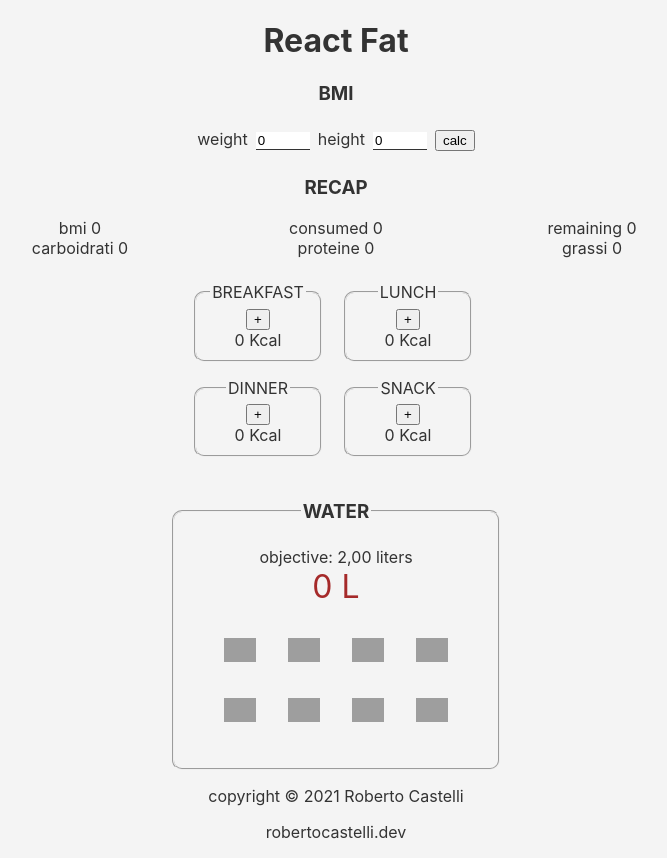
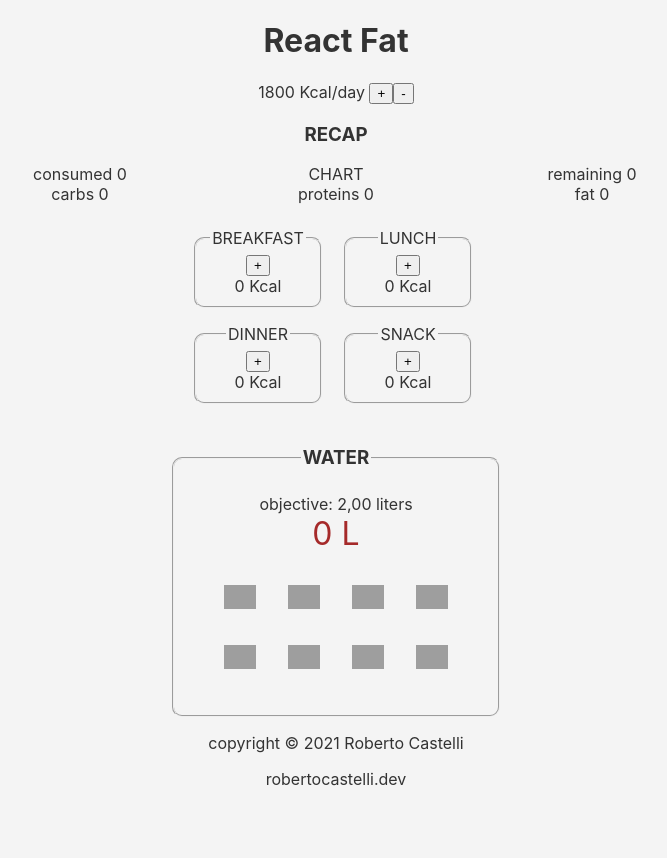
Before and after one commit to RobertoCastelli/calorie, a React (Create React App) app: page / in a window 1280 px wide. Shown: the whole page, without its empty margins (304-971 px from the left). After the commit the page ends 805 px from the top, so only its background shows below. Built offline with nearby package versions, Linux system fonts and the light colour scheme; grey boxes are pictures that could not be loaded.

Commit message:
added kcal per day

```diff
--- a/src/App.js
+++ b/src/App.js
@@ -6,7 +6,7 @@ import { Recap } from "./components/Recap";
 import { Title } from "./components/Title";
 import { Water } from "./components/Water";
 import { Food } from "./components/Food";
-import { BMI } from "./components/BMI";
+import { Kcal } from "./components/Kcal";
 
 function App() {
   return (
@@ -14,7 +14,7 @@ function App() {
       <div className="container">
         <div className="content">
           <Title />
-          <BMI />
+          <Kcal />
           <Recap />
           <Food />
           <Water />
--- a/src/components/BMI.jsx
+++ /dev/null
@@ -1,36 +0,0 @@
-import React, { useContext } from "react";
-import { DataContext } from "../context";
-
-export const BMI = () => {
-  const { values, setValues, handleSubmit } = useContext(DataContext);
-  return (
-    <div>
-      <h3>BMI</h3>
-      <form className="bmi-wrapper" onSubmit={handleSubmit}>
-        <div className="bmi-content">
-          <label htmlFor="weight">weight</label>
-          <input
-            type="number"
-            name="weight"
-            className="bmi-weight"
-            min="0"
-            max="200"
-            value={values.weight}
-            onChange={(e) => setValues({ ...values, weight: e.target.value })}
-          />
-          <label htmlFor="weight">height</label>
-          <input
-            type="number"
-            name="hight"
-            className="bmi-height"
-            min="0"
-            max="200"
-            value={values.height}
-            onChange={(e) => setValues({ ...values, height: e.target.value })}
-          />
-          <button type="submit">calc</button>
-        </div>
-      </form>
-    </div>
-  );
-};
--- /dev/null
+++ b/src/components/Kcal.jsx
@@ -0,0 +1,13 @@
+import React, { useContext } from "react";
+import { DataContext } from "../context";
+
+export const Kcal = () => {
+  const { kcal, setKcal } = useContext(DataContext);
+
+  return (
+    <div>
+      {kcal} Kcal/day <button onClick={() => setKcal(kcal + 10)}> + </button>
+      <button onClick={() => setKcal(kcal - 10)}> - </button>
+    </div>
+  );
+};
--- a/src/components/Recap.jsx
+++ b/src/components/Recap.jsx
@@ -5,9 +5,7 @@ export const Recap = () => {
     <div className="recap-wrapper">
       <h3>RECAP</h3>
       <div className="recap-content">
-        <div className="recap-bmi">
-          bmi <span>0</span>
-        </div>
+        <div className="recap-chart">CHART</div>
         <div className="recap-consumed">
           consumed <span>0</span>
         </div>
@@ -15,13 +13,13 @@ export const Recap = () => {
           remaining <span>0</span>
         </div>
         <div className="recap-carboidrati">
-          carboidrati <span>0</span>
+          carbs <span>0</span>
         </div>
         <div className="recap-proteine">
-          proteine <span>0</span>
+          proteins <span>0</span>
         </div>
         <div className="recap-grassi">
-          grassi <span>0</span>
+          fat <span>0</span>
         </div>
       </div>
     </div>
--- a/src/context.js
+++ b/src/context.js
@@ -10,13 +10,7 @@ export const DataContext = React.createContext();
 const ContextProvider = ({ children }) => {
   // STATE
   const [liters, setLiters] = useState(0);
-  const [values, setValues] = useState({ height: 0, weight: 0 });
-
-  // HANDLE SUBMIT BMI
-  const handleSubmit = (e) => {
-    e.preventDefault();
-    console.log(values.height, values.weight);
-  };
+  const [kcal, setKcal] = useState(1800);
 
   // TOGGLE WATER
   const toggleWater = (id) => {
@@ -40,10 +34,9 @@ const ContextProvider = ({ children }) => {
       value={{
         liters,
         glasses,
-        values,
-        setValues,
         toggleWater,
-        handleSubmit,
+        kcal,
+        setKcal,
       }}
     >
       {children}
--- a/src/index.css
+++ b/src/index.css
@@ -94,11 +94,8 @@ li {
   grid-template-columns: repeat(3, 1fr);
   grid-template-rows: repeat(2, 1fr);
   grid-template-areas:
-    "bmi consumed remaining"
+    "consumed . remaining"
     "carboidrati proteine grassi";
-}
-.recap-bmi {
-  grid: bmi;
 }
 .recap-consumed {
   grid-area: consumed;
```
